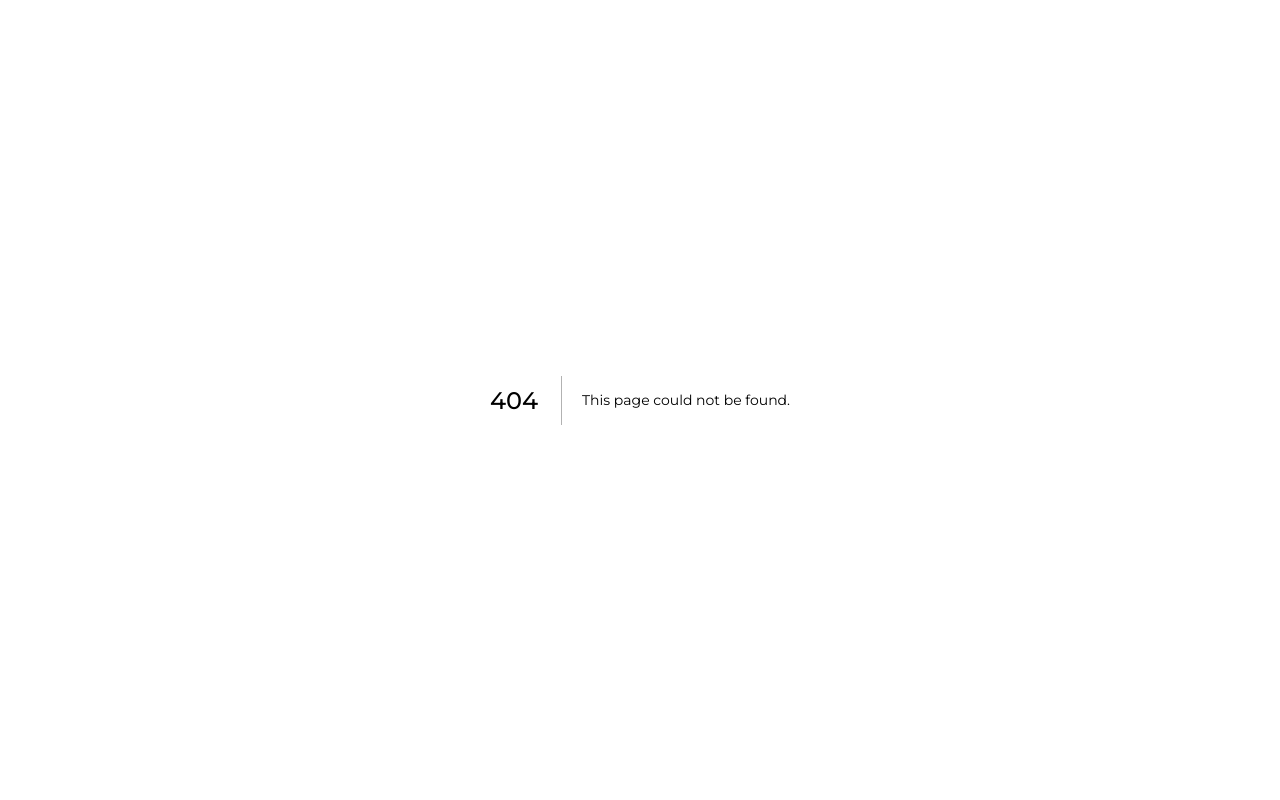
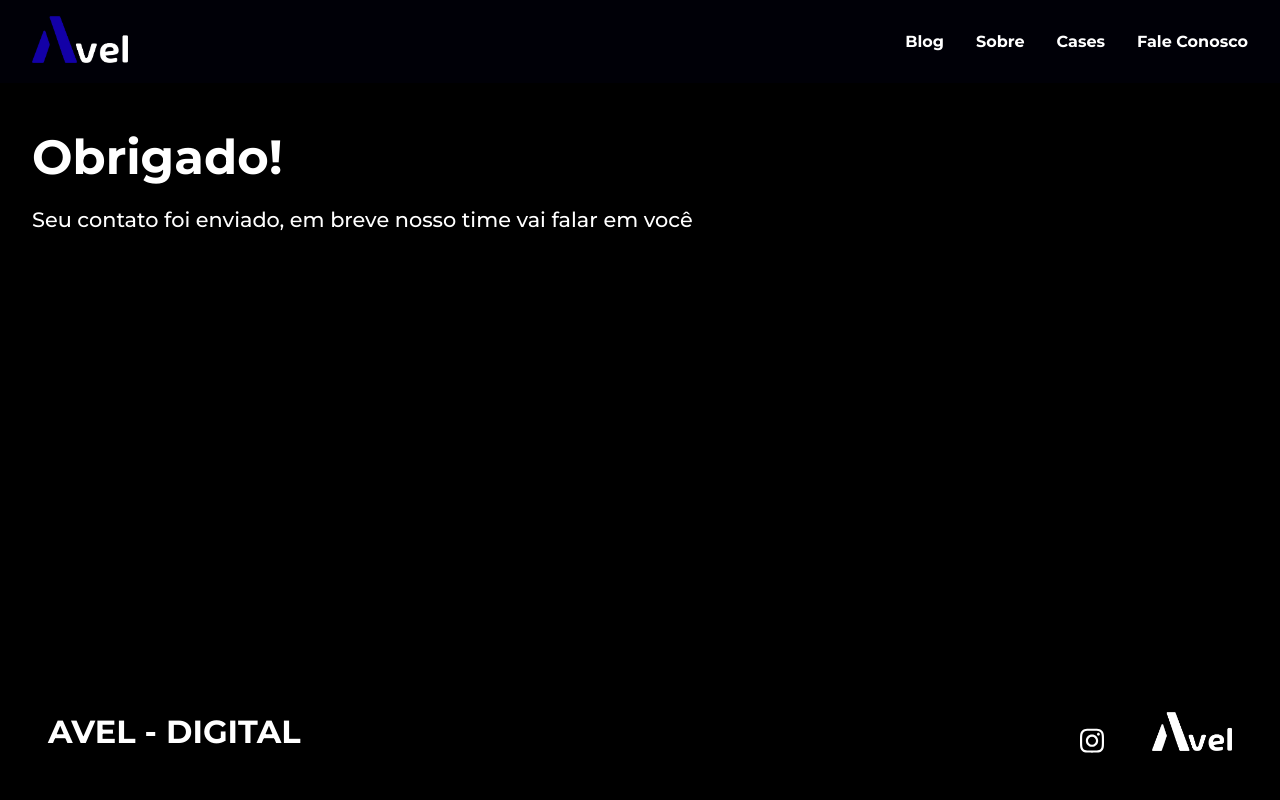
Before and after one commit to AvelDigital/Avel-Digital, a Next.js app: page /thanks in a window 1280 px wide. Before the commit this address had no page. Shown: the top 800 px of the page. Built offline with nearby package versions, Linux system fonts and the light colour scheme; no server answers.

Commit message:
Adicionando página de obrigado

```diff
--- /dev/null
+++ b/pages/thanks.tsx
@@ -0,0 +1,18 @@
+import Head from '../components/Head'
+import Header from '../components/Header'
+import { Main, Title, Subtitle } from '../styles/pages/thanks'
+import Footer from '../components/Footer'
+
+function Thanks() {
+    return <>
+        <Head url="/thanks" description="Obrigado!"/>
+        <Header/>
+            <Main>
+                <Title>Obrigado! </Title>
+                <Subtitle>Seu contato foi enviado, em breve nosso time vai falar em você</Subtitle>
+            </Main>
+        <Footer/>
+    </>
+}
+
+export default Thanks
--- /dev/null
+++ b/styles/pages/thanks.ts
@@ -0,0 +1,22 @@
+import styled from 'styled-components'
+
+export const Main = styled.main`
+    padding: 1em;
+    display: flex;
+    margin-left: 1em;
+    padding-top: 5em;
+`
+
+export const Title = styled.h1`
+    margin-top: 1em;
+    font-size: ${props => props.theme.fonts.title};
+    color: ${props => props.theme.colors.secondary};
+`
+
+export const Subtitle = styled.h3`
+    margin-top: 1em;
+    font-weight: 500;
+    margin-bottom: 20em;
+    color: ${props => props.theme.colors.secondary};
+    font-size: ${props => props.theme.fonts.subtitle};
+`
```
